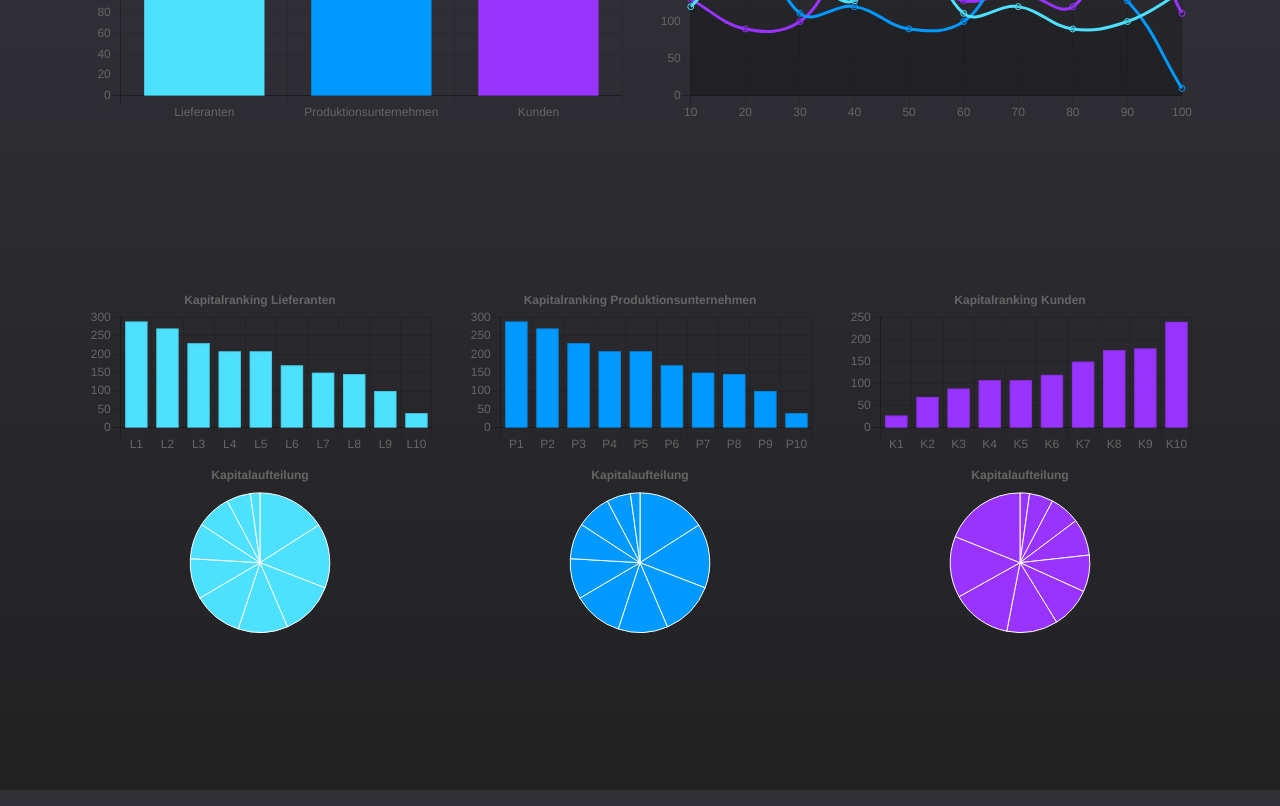
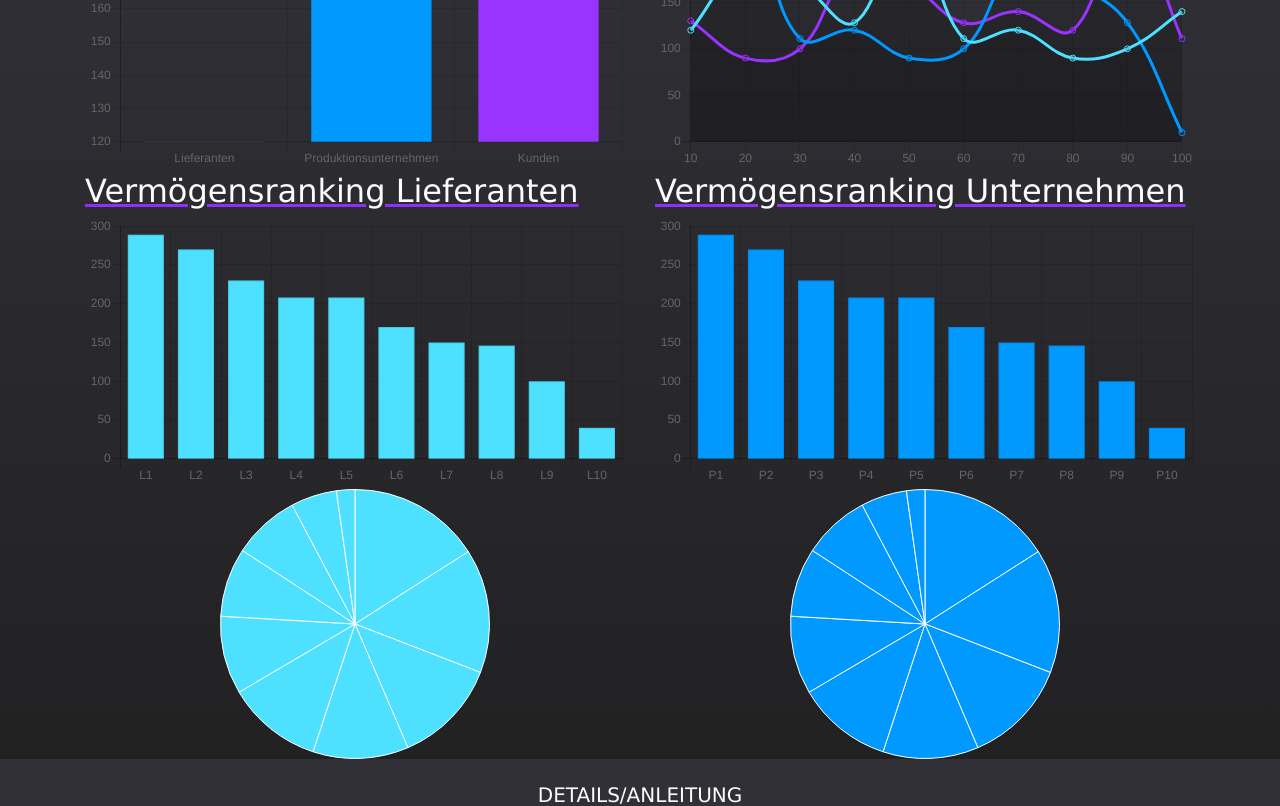
Before and after one commit to pantaire/simulationNG, an Angular app: page /dashboard in a window 1280 px wide. Shown: the part 200-1006 px from the top of the page. Built offline with nearby package versions, Linux system fonts and the light colour scheme.

Commit message:
removed unnecessary diagrams (top customer) from dashboard

```diff
--- a/src/app/simulation-dashboard/simulation-dashboard.component.html
+++ b/src/app/simulation-dashboard/simulation-dashboard.component.html
@@ -1,33 +1,17 @@
 <div class="container">
-  <h1>Übersicht über deine Simulation:</h1>
+  <h1>Übersicht über deine Simulation</h1>
   <!--Gesamtübersicht-->
   <div class="row">
     <div class="col-sm">
       <div id="charts">
+        <h2>Gesamtanzahlen</h2>
         <canvas id=gesamtZahlen></canvas>
       </div>
     </div>
     <div class="col-sm">
       <div id="charts">
+        <h2>Gesamtvermögen im Verlauf</h2>
         <canvas id="gesamtVermoegen"></canvas>
-      </div>
-    </div>
-  </div>
-  <!--Gesamtvermögen Details-->
-  <div class="row">
-    <div class="col-sm">
-      <div id="charts">
-        <canvas id="gesamtVermoegenL"></canvas>
-      </div>
-    </div>
-    <div class="col-sm">
-      <div id="charts">
-        <canvas id="gesamtVermoegenPU"></canvas>
-      </div>
-    </div>
-    <div class="col-sm">
-      <div id="charts">
-        <canvas id="gesamtVermoegenK"></canvas>
       </div>
     </div>
   </div>
@@ -35,19 +19,17 @@
   <div class="row">
     <div class="col-sm">
       <div id="charts">
+        <h2>Vermögensranking Lieferanten</h2>
         <canvas id="KapitalrankingL"></canvas>
       </div>
     </div>
     <div class="col-sm">
       <div id="charts">
+        <h2>Vermögensranking Unternehmen</h2>
         <canvas id="KapitalrankingPU"></canvas>
       </div>
     </div>
-    <div class="col-sm">
-      <div id="charts">
-        <canvas id="KapitalrankingK"></canvas>
-      </div>
-    </div>
+
   </div>
   <!--Topvermögen nach Zugehörigkeit-->
   <div class="row">
@@ -61,28 +43,5 @@
         <canvas id="BiggestPU"></canvas>
       </div>
     </div>
-    <div class="col-sm">
-      <div id="charts">
-        <canvas id="BiggestK"></canvas>
-      </div>
-    </div>
-    <!--Platzhalter-->
-  <div class="row">
-    <div class="col-sm">
-      <div id="charts">
-        <canvas ></canvas>
-      </div>
-    </div>
-    <div class="col-sm">
-      <div id="charts">
-        <canvas ></canvas>
-      </div>
-    </div>
-    <div class="col-sm">
-      <div id="charts">
-        <canvas ></canvas>
-      </div>
-    </div>
-
   </div>
 </div>
--- a/src/app/simulation-dashboard/simulation-dashboard.component.ts
+++ b/src/app/simulation-dashboard/simulation-dashboard.component.ts
@@ -18,44 +18,19 @@ export class SimulationDashboardComponent implements OnInit {
     var produzentenColour = 'rgb(0, 153, 255)';
     var kundenColour = 'rgb(153, 51, 255)';
 
-    var optionsBar = {
-        scales: {
+    var options = {
         responsive: true,
         title: {
-            text: "Kapitalranking",
-            display: true,
+            display: false,
           },
         legend: {
-          display: true,
+          display: false,
         },
           yAxes: [{
             ticks: {
               beginAtZero: true
             }
           }]
-        }
-      };
-
-    var optionsPie = {
-        responsive: true,
-        title: {
-            text: "Kapitalaufteilung",
-            display: true,
-          },
-        legend: {
-          display: false,
-        }
-      };
-
-    var data = {
-        datasets: [{
-            data: [10, 20, 30]
-        }],
-        labels: [
-            'Red',
-            'Yellow',
-            'Blue'
-        ]
     };
 
   var gesamtZahlen = new Chart("gesamtZahlen", {
@@ -72,7 +47,7 @@ export class SimulationDashboardComponent implements OnInit {
           ],
         }]
       },
-      options: optionsBar
+      options: options
     });
 
   var gesamtVermoegen = new Chart("gesamtVermoegen", {
@@ -100,7 +75,7 @@ export class SimulationDashboardComponent implements OnInit {
         },
     ]
     },
-    options: optionsBar
+    options: options
   });
 
   var KapitalrankingL = new Chart("KapitalrankingL", {
@@ -116,16 +91,7 @@ export class SimulationDashboardComponent implements OnInit {
             borderWidth: 1
         }]
     },
-    options: {
-        responsive: true,
-        title: {
-            text: "Kapitalranking Lieferanten",
-            display: true,
-          },
-        legend: {
-          display: false,
-        }
-      }
+    options: options
   });
 
   var KapiralrankingPU = new Chart("KapitalrankingPU", {
@@ -140,40 +106,7 @@ export class SimulationDashboardComponent implements OnInit {
         borderWidth: 1
       }]
     },
-    options: {
-        responsive: true,
-        title: {
-            text: "Kapitalranking Produktionsunternehmen",
-            display: true,
-          },
-        legend: {
-          display: false,
-        }
-      }
-  });
-
-  var KapitalrankingK = new Chart("KapitalrankingK", {
-    type: 'bar',
-    data: {
-      labels: ['K1', 'K2', 'K3', 'K4', 'K5', 'K6', 'K7', 'K8', 'K9', 'K10'],
-      datasets: [{
-        label: 'Kapitalranking Kunden',
-        data: [28, 70, 89, 108, 108, 120, 150, 176, 180, 240],
-        backgroundColor:
-            kundenColour,
-        borderWidth: 1
-      }]
-    },
-    options: {
-        responsive: true,
-        title: {
-            text: "Kapitalranking Kunden",
-            display: true,
-          },
-        legend: {
-          display: false,
-        }
-      }
+    options: options
   });
 
   var BiggestL = new Chart("BiggestL", {
@@ -189,7 +122,7 @@ export class SimulationDashboardComponent implements OnInit {
             borderWidth: 1
         }]
     },
-    options: optionsPie,
+    options: options
   });
 
     var BiggestPU = new Chart("BiggestPU", {
@@ -204,22 +137,7 @@ export class SimulationDashboardComponent implements OnInit {
         borderWidth: 1
       }]
     },
-    options: optionsPie
-  });
-
-  var BiggestK = new Chart("BiggestK", {
-    type: 'pie',
-    data: {
-      labels: ['K1', 'K2', 'K3', 'K4', 'K5', 'K6', 'K7', 'K8', 'K9', 'K10'],
-      datasets: [{
-        label: 'Input Kunden',
-        data: [28, 70, 89, 108, 108, 120, 150, 176, 180, 240],
-        backgroundColor:
-            kundenColour,
-        borderWidth: 1
-      }]
-    },
-    options: optionsPie
+    options: options
   });
 
 }
```
